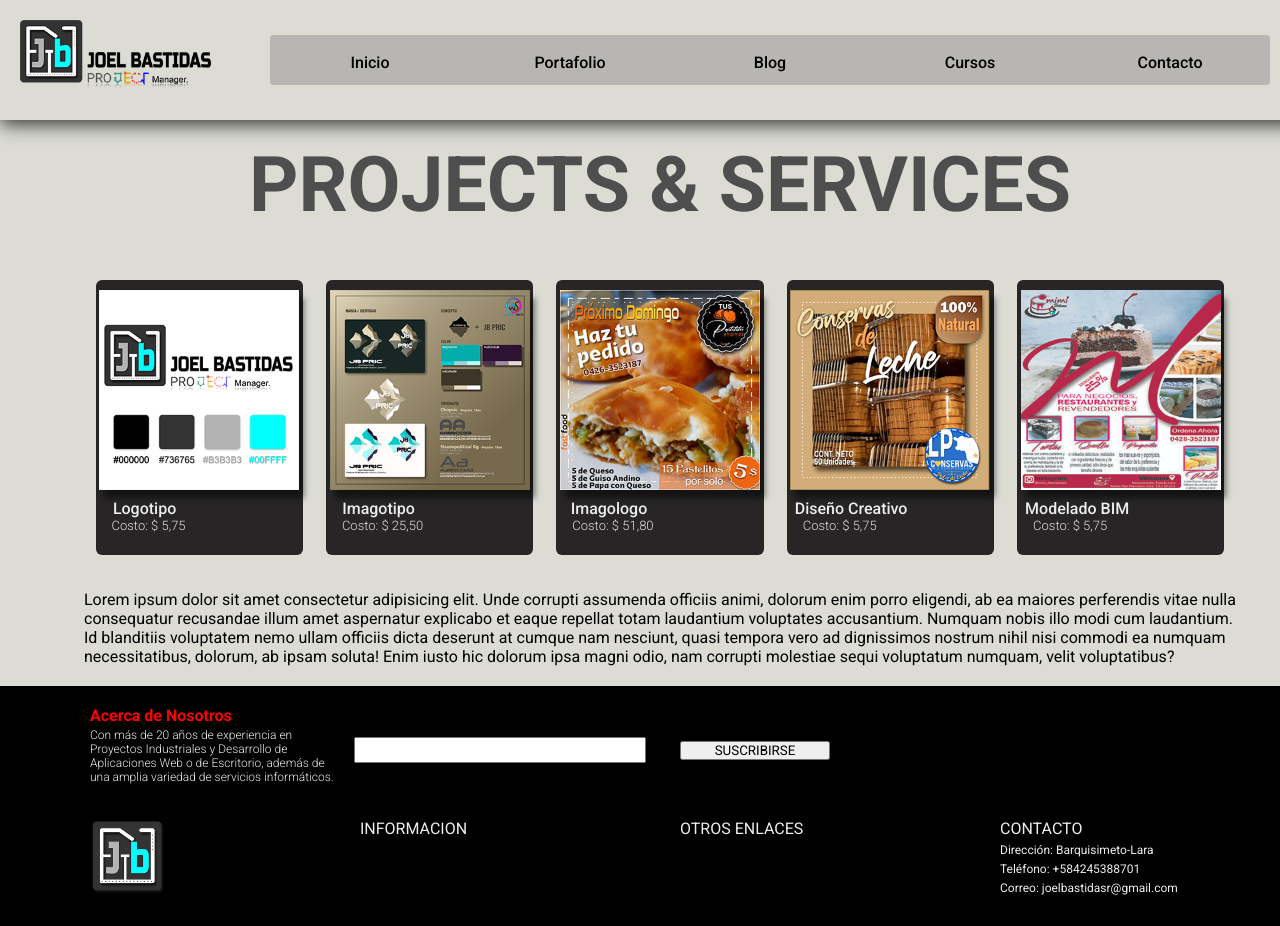
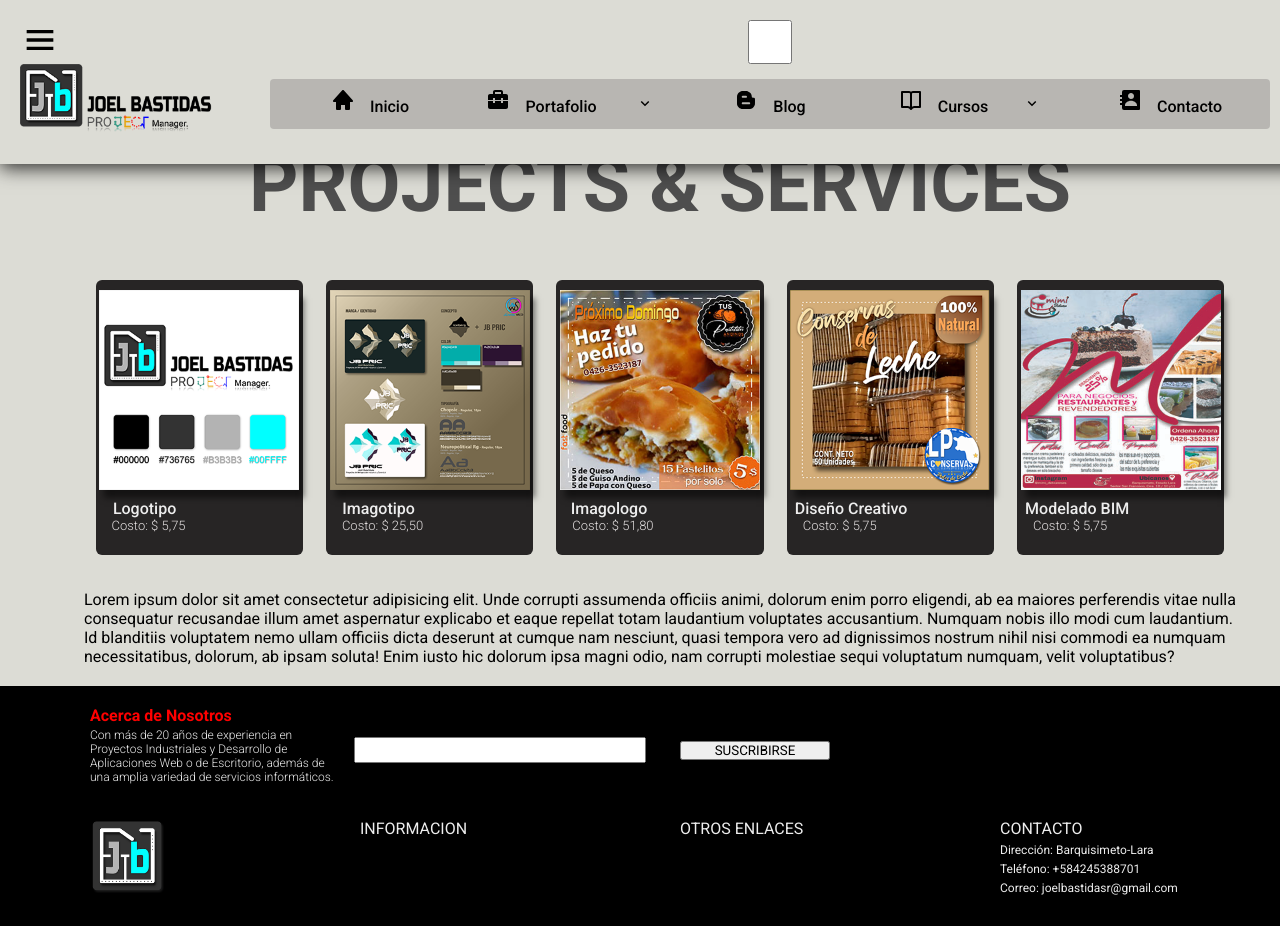
Before and after one commit to joelbastidasr/joelbastidasr.github.io, a plain HTML site: page index.html in a window 1280 px wide. Shown: the top 926 px of the page. Drawn offline with Linux system fonts and the light colour scheme.

Commit message:
Cambio 3

```diff
--- a/css/estilo.css
+++ b/css/estilo.css
@@ -53,7 +53,24 @@ h1 {
     height: 80px;
     /*background: blue;*/
 }
+.iconos {
+    width: 24px;
+    line-height: 55px;
+    padding-right: 15px;
+    color: rgb(127, 129, 127);
+}
+    .subicono {
+        position: absolute;
+        right: 15px;
+        text-align: right;
 
+    }
+    .desplegar {
+        width: 18px;
+        padding-left: 35px;
+        padding-top: 10px;
+
+    }
 .navbar {
     grid-column: 2 /3;
     align-items:center;
--- a/index.html
+++ b/index.html
@@ -10,26 +10,31 @@
 <body>
     <div class="container">
         <header class="header">
+            <label for="menu" class="nav_label">
+                <img src="img/iconos/men.svg" alt="" class="nav_img">
+            </label>
+            <input type="checkbox" id="menu">
+
             <div class="logo">
                 <a href="index.html"><img src="img/LJBPM.png" alt="LOGOTIPO" ></a>
             </div>
 
             <nav class="navbar">
                 <ul class="men-hor">
-                    <li><a href="">Inicio</a></li>
-                    <li><a href="">Portafolio</a>
+                    <li><a href=""><img class="iconos" src="img/iconos/home.svg"/>Inicio</a></li>
+                    <li><a href=""><img class="iconos" src="img/iconos/portfolio.svg"/>Portafolio <img class="desplegar" src="img/iconos/down.svg"/></a>
                         <ul class="men-vert">
-                            <li><a href="">Páginas Web</a></li>
-                            <li><a href="">Software</a> </li>
+                            <li><a href="">Páginas Web<img class="subicono" src="img/iconos/website.svg"/></a></li>
+                            <li><a href="">Software<img class="subicono" src="img/iconos/python.svg"/></a> </li>
                             <li><a href="">Diseños Arquitectónicos</a></li>
                             <li><a href="">Diseño Gráfico</a> </li>
                             <li><a href="">Ilustraciones</a> </li>
                         </ul>
                     </li>
 
-                    <li><a href="">Blog</a></li>
+                    <li><a href=""><img class="iconos" src="img/iconos/blog.svg"/>Blog</a></li>
 
-                    <li><a href="">Cursos</a>
+                    <li><a href=""><img class="iconos" src="img/iconos/curso.svg"/>Cursos<img class="desplegar" src="img/iconos/down.svg"/></a>
                         <ul class="men-vert">
                             <li><a href="">AutoCAD</a> </li>
                             <li><a href="">Revit Architecture</a> </li>
@@ -40,7 +45,7 @@
                         </ul>
                     </li>
 
-                    <li><a href="">Contacto</a></li>
+                    <li><a href=""><img class="iconos" src="img/iconos/contacto.svg"/>Contacto</a></li>
                 </ul>
 
             </nav>
```
Also changed, not shown: img/iconos/asterisco.png (deleted), img/iconos/blog.svg (added), img/iconos/cohete.png (deleted), img/iconos/contacto.png (deleted), img/iconos/contacto.svg (added), img/iconos/curso.svg (added), img/iconos/desplegar.png (deleted), img/iconos/down.svg (added), img/iconos/home.png (deleted), img/iconos/home.svg (added), img/iconos/maletin.png (deleted), img/iconos/men.svg (added), img/iconos/menu.png (deleted), img/iconos/portfolio.svg (added), 3 more files.
